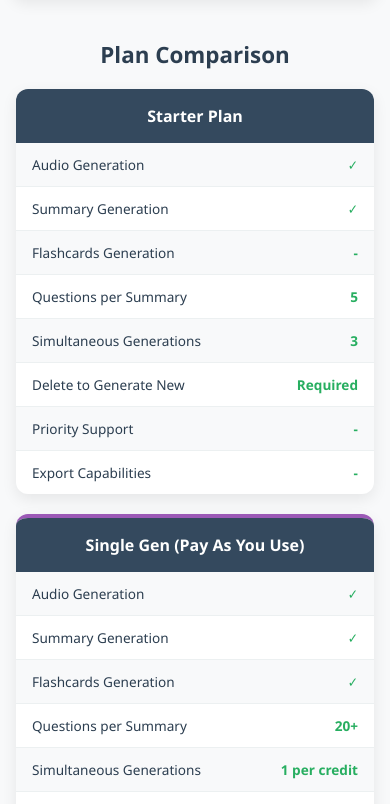
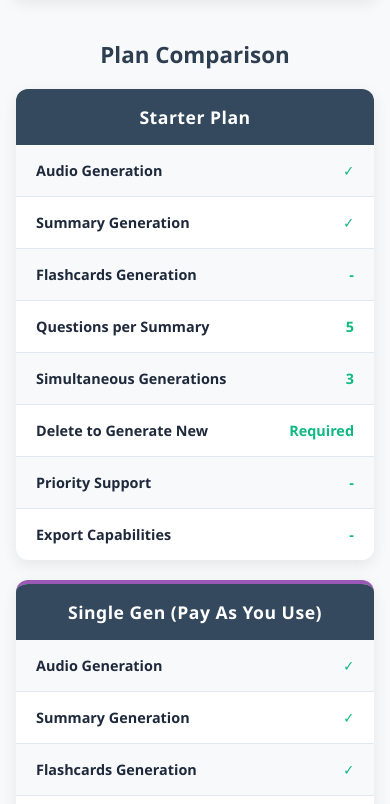
Before and after one commit to ayorex11/socratic-frontend, a Vue app: page /pricing in a window 390 px wide. Shown: the part 2660-3464 px from the top of the page. Built offline with nearby package versions, Linux system fonts and the light colour scheme; no server answers.

Commit message:
fixed pricing table

```diff
--- a/src/views/PricingView.vue
+++ b/src/views/PricingView.vue
@@ -54,7 +54,7 @@
 
         <!-- Pay As You Use Plan -->
         <div class="pricing-card">
-          <div class="plan-badge" style="background-color: #9b59b6;">Pay As You Use</div>
+          <div class="plan-badge" style="background-color: #9b59b6">Pay As You Use</div>
           <div class="plan-header">
             <h3>Single Gen</h3>
             <div class="price">
@@ -74,7 +74,7 @@
             v-if="isLoggedIn && locationStore.isNigeria"
             @click="handlePayUPlan"
             class="plan-button"
-            style="background-color: #9b59b6; color: white;"
+            style="background-color: #9b59b6; color: white"
             :disabled="isProcessing"
           >
             <span v-if="isProcessing">Processing...</span>
@@ -84,7 +84,7 @@
             v-else-if="!isLoggedIn && locationStore.isNigeria"
             to="/register?plan=payu"
             class="plan-button"
-            style="background-color: #9b59b6; color: white;"
+            style="background-color: #9b59b6; color: white"
           >
             Buy 1 Credit
           </router-link>
@@ -213,7 +213,7 @@
             </div>
           </div>
 
-          <div class="comparison-card" style="border-top: 4px solid #9b59b6;">
+          <div class="comparison-card" style="border-top: 4px solid #9b59b6">
             <div class="comparison-card-header">Single Gen (Pay As You Use)</div>
             <div class="comparison-item">
               <span class="feature-label">Audio Generation</span>
@@ -1087,8 +1087,9 @@ onMounted(() => {
   background: #34495e;
   color: white;
   padding: 16px;
-  font-weight: 600;
-  font-size: clamp(1rem, 3vw, 1.1rem);
+  font-weight: 700;
+  font-size: clamp(1.1rem, 3vw, 1.2rem);
+  letter-spacing: 0.5px;
 }
 
 .comparison-card.featured-card .comparison-card-header {
@@ -1103,8 +1104,8 @@ onMounted(() => {
   display: flex;
   justify-content: space-between;
   align-items: center;
-  padding: 12px 16px;
-  border-bottom: 1px solid #ecf0f1;
+  padding: 16px 20px;
+  border-bottom: 1px solid #e2e8f0;
 }
 
 .comparison-item:last-child {
@@ -1116,16 +1117,16 @@ onMounted(() => {
 }
 
 .feature-label {
-  font-weight: 500;
-  color: #2c3e50;
-  font-size: clamp(0.85rem, 2.5vw, 0.9rem);
+  font-weight: 600;
+  color: #1e293b;
+  font-size: clamp(0.9rem, 2.5vw, 1rem);
   text-align: left;
 }
 
 .feature-value {
-  font-weight: 600;
-  color: #27ae60;
-  font-size: clamp(0.85rem, 2.5vw, 0.9rem);
+  font-weight: 700;
+  color: #10b981;
+  font-size: clamp(0.9rem, 2.5vw, 1rem);
 }
 
 /* Desktop Table - Hidden on mobile */
@@ -1144,18 +1145,19 @@ onMounted(() => {
   grid-template-columns: 2fr 1fr 1fr 1fr;
   background: #34495e;
   color: white;
-  font-weight: 600;
+  font-weight: 700;
   padding: clamp(16px, 3vw, 20px);
-  font-size: clamp(0.8rem, 2.5vw, 0.9rem);
+  font-size: clamp(0.9rem, 2.5vw, 1rem);
+  letter-spacing: 0.5px;
 }
 
 .comparison-row {
   display: grid;
   grid-template-columns: 2fr 1fr 1fr 1fr;
-  padding: clamp(12px, 2.5vw, 15px) clamp(16px, 3vw, 20px);
-  border-bottom: 1px solid #ecf0f1;
+  padding: clamp(16px, 3vw, 20px);
+  border-bottom: 1px solid #e2e8f0;
   align-items: center;
-  font-size: clamp(0.8rem, 2.5vw, 0.9rem);
+  font-size: clamp(0.9rem, 2.5vw, 1rem);
 }
 
 .comparison-row:last-child {
@@ -1168,18 +1170,18 @@ onMounted(() => {
 
 .feature-name {
   text-align: left;
-  font-weight: 500;
-  color: #2c3e50;
+  font-weight: 600;
+  color: #1e293b;
 }
 
 .plan-type,
 .plan-feature {
   text-align: center;
-  color: #5a6c7d;
+  color: #334155;
 }
 
 .plan-feature {
-  font-weight: 500;
+  font-weight: 600;
 }
 
 .payment-methods-info {
```
